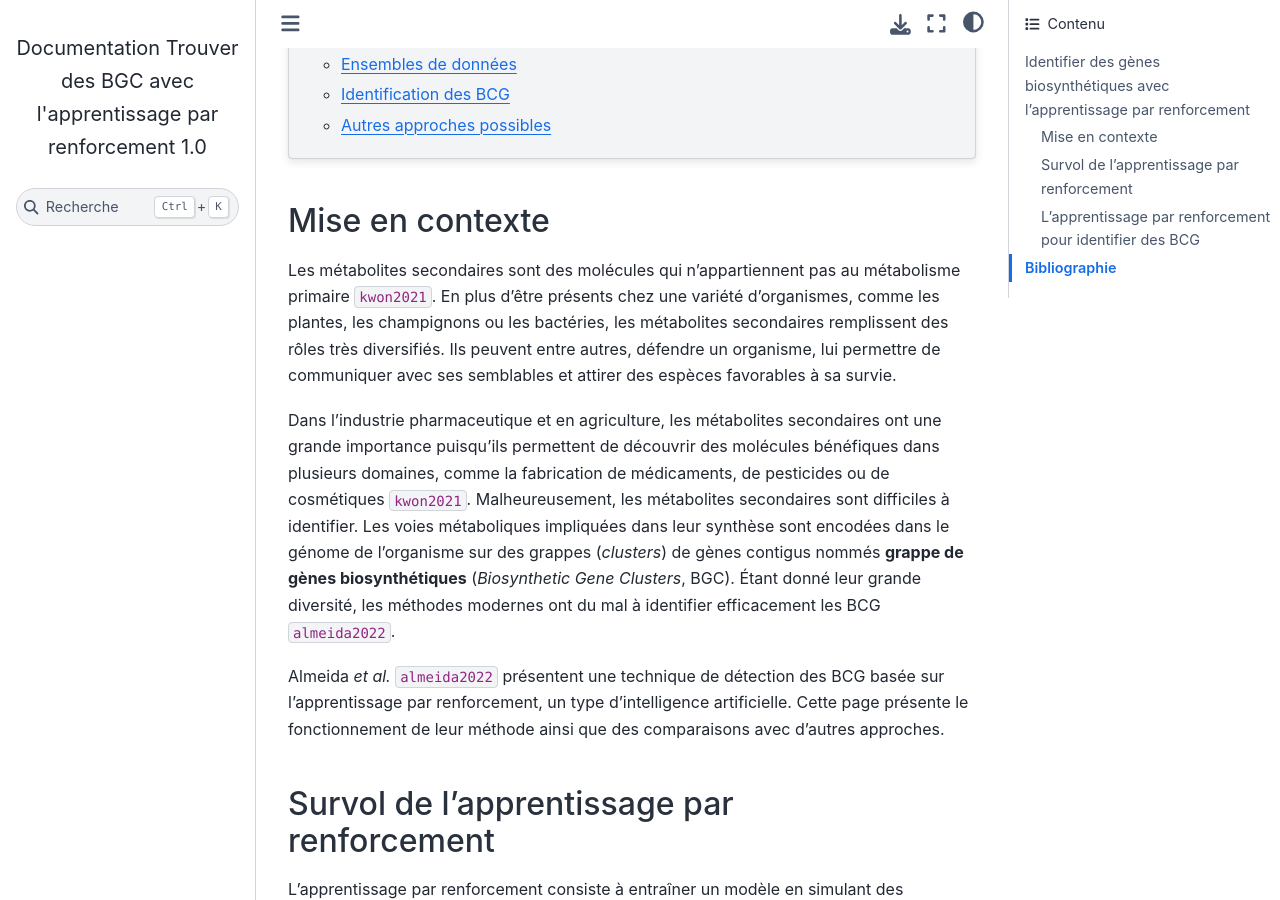
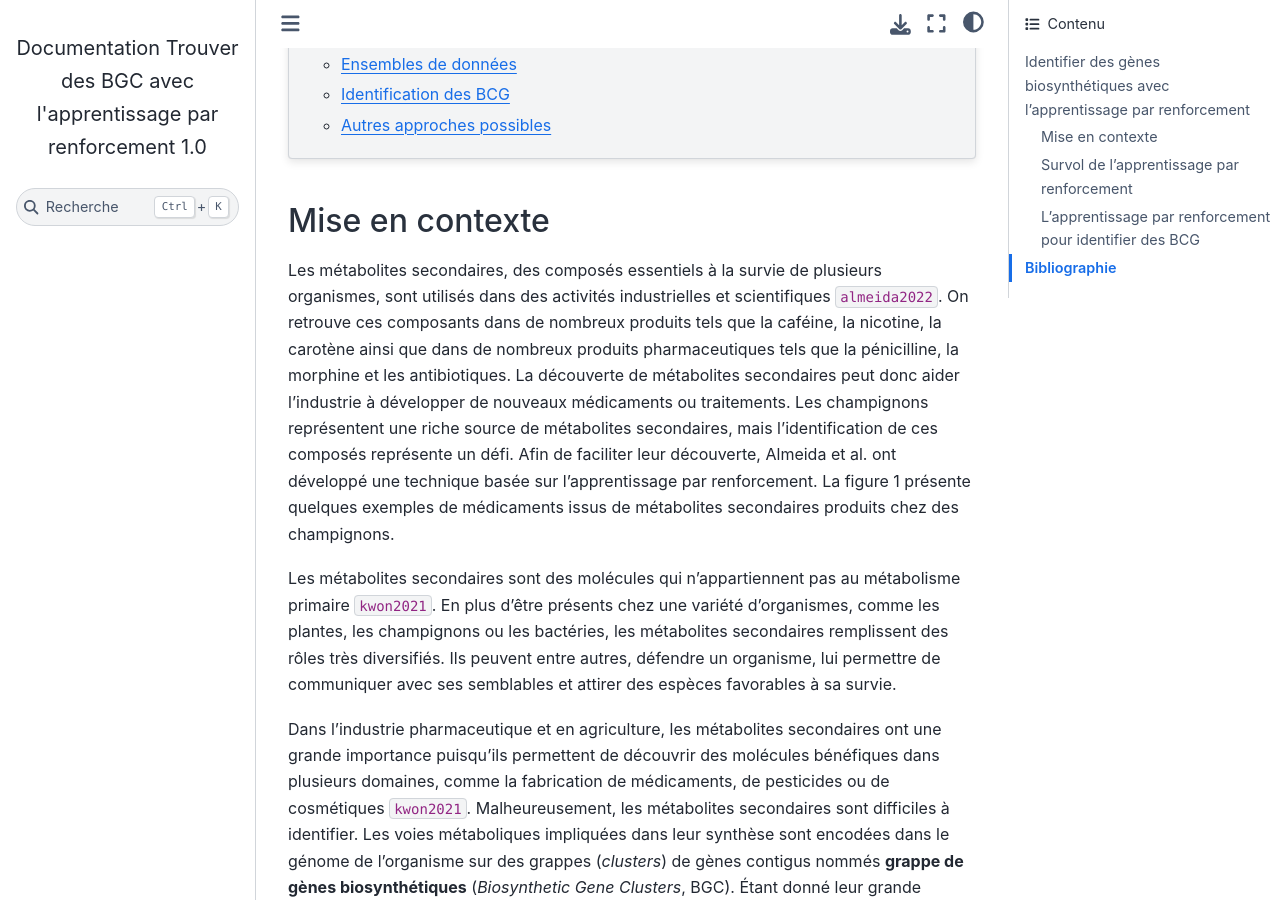
Before and after one commit to Vincent-Therrien/Vincent-Therrien.github.io, a Sphinx documentation site: the page built from source/index.rst, in a window 1280 px wide and 900 px high, scrolled down 689 px. Built offline with Sphinx 7.4.7 and the Sphinx Book theme 1.1.4, drawn with Linux system fonts in a browser that asks for light colours; cross-references to code outside the pages are shown as plain code.

Commit message:
Début des modifications finales

```diff
--- a/source/index.rst
+++ b/source/index.rst
@@ -25,6 +25,12 @@ présente un survol de techniques utilisées dans ce but.
 Mise en contexte
 ----------------
 
+Les métabolites secondaires, des composés essentiels à la survie de plusieurs organismes, sont utilisés dans des activités industrielles et scientifiques :cite:`almeida2022`. On retrouve ces composants dans de nombreux produits tels que la caféine, la nicotine, la carotène ainsi que dans de nombreux produits pharmaceutiques tels que la pénicilline, la morphine et les antibiotiques. La découverte de métabolites secondaires peut donc aider l’industrie à développer de nouveaux médicaments ou traitements. Les champignons représentent une riche source de métabolites secondaires, mais l’identification de ces composés représente un défi. Afin de faciliter leur découverte, Almeida et al. ont développé une technique basée sur l’apprentissage par renforcement. La figure 1 présente quelques exemples de médicaments issus de métabolites secondaires produits chez des champignons.
+
+
+
+
+
 Les métabolites secondaires sont des molécules qui n'appartiennent pas au
 métabolisme primaire :cite:`kwon2021`. En plus d'être présents chez une variété
 d'organismes, comme les plantes, les champignons ou les bactéries, les
@@ -47,6 +53,17 @@ Almeida *et al.* :cite:`almeida2022` présentent une technique de détection des
 BCG basée sur l'apprentissage par renforcement, un type d'intelligence
 artificielle. Cette page présente le fonctionnement de leur méthode ainsi que
 des comparaisons avec d'autres approches.
+
+
+
+
+
+
+
+
+
+
+
 
 Survol de l'apprentissage par renforcement
 ------------------------------------------
```
